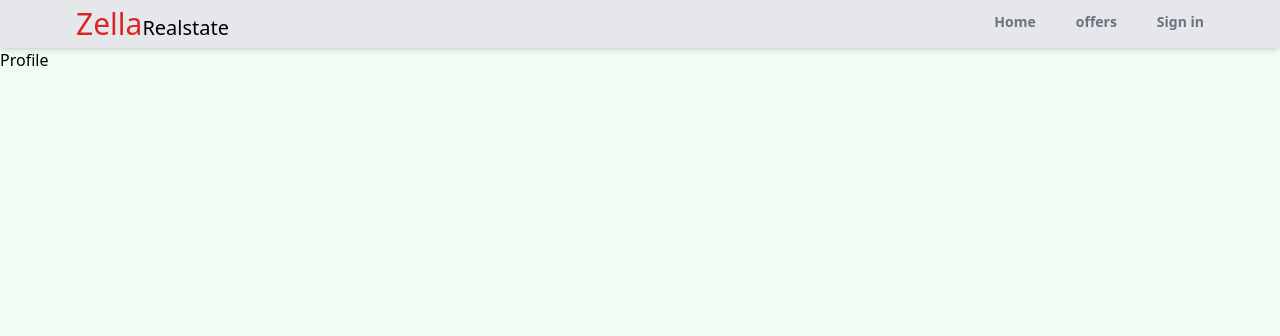
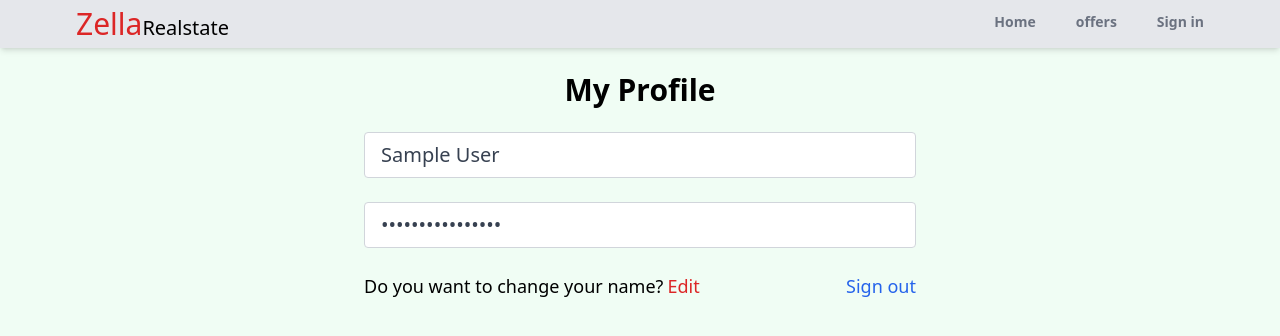
Before and after one commit to Rosakab/Zella-Real-State, a React (Create React App) app: page /profile in a window 1280 px wide. Shown: the top 336 px of the page. Built offline with nearby package versions, Linux system fonts and the light colour scheme; no server answers; sample sign-in values are in the browser's storage.

Commit message:
create private route and custome hook for protecting the profile page and add the logout functionality

```diff
--- a/src/App.js
+++ b/src/App.js
@@ -1,4 +1,3 @@
-
 import { BrowserRouter, Routes, Route } from "react-router-dom";
 import Home from "./Pages/Home";
 import ForgotPassword from "./Pages/ForgotPassword";
@@ -7,23 +6,26 @@
 import SignIn from "./Pages/SignIn";
 import SignUp from "./Pages/SignUp";
 import Header from "./components/Header";
-import {ToastContainer} from "react-toastify";
-import 'react-toastify/dist/ReactToastify.css';
-
-
+import { ToastContainer } from "react-toastify";
+import "react-toastify/dist/ReactToastify.css";
+import PrivateRoute from "./components/PrivateRoute";
 
 const App = () => {
   return (
     <div>
       <BrowserRouter>
-<Header/>
+        <Header />
         <Routes>
-  <Route  path="/"  element={<Home/>} />
-  <Route  path="/Profile"  element={<Profile/>} />
-  <Route  path="/Sign-in"  element={<SignIn/>} />
-  <Route  path="/Sign-up"  element={<SignUp/>} />
-  <Route  path="/Offers"  element={<Offers/>} />
-  <Route  path="/Forgot-password"  element={<ForgotPassword/>} />
+          <Route path="/" element={<Home />} />
+
+          <Route path="/profile" element={<PrivateRoute />}>
+            <Route path="/profile" element={<Profile />} />
+          </Route>
+
+          <Route path="/Sign-in" element={<SignIn />} />
+          <Route path="/Sign-up" element={<SignUp />} />
+          <Route path="/Offers" element={<Offers />} />
+          <Route path="/Forgot-password" element={<ForgotPassword />} />
         </Routes>
       </BrowserRouter>
 
@@ -39,17 +41,8 @@
         pauseOnHover
         theme="dark"
       />
-
-
-
-
-
-
-
     </div>
   );
 };
 
-
-
 export default App;
--- a/src/Pages/Profile.js
+++ b/src/Pages/Profile.js
@@ -1,9 +1,64 @@
-import React from 'react'
+import React, { useState } from "react";
+import { getAuth } from "firebase/auth";
+import { useNavigate } from "react-router-dom";
 
 const Profile = () => {
+  const auth = getAuth();
+  const navigate = useNavigate();
+
+  const [formData, setFormData] = useState({
+    name: auth.currentUser.displayName,
+    email: auth.currentUser.email,
+  });
+  const { name, email } = formData;
+
+  function onLogout() {
+    auth.signOut();
+    navigate("/");
+  }
+
   return (
-    <div>Profile</div>
-  )
-}
+    <>
+      <section className="max-w-6xl mx-auto flex flex-col items-center justify-center">
+        <h1 className="text-3xl text-center mt-6 font-bold">My Profile</h1>
+        <div className="w-full md:w-[50%] mt-6 px-3">
+          <form>
+            <input
+              type="text"
+              id="name"
+              placeholder=""
+              value={name}
+              disabled
+              className="mb-6 w-full px-4 py-2 text-xl text-gray-700 bg-white border border-gray-300 rounded "
+            ></input>
+            <input
+              type="password"
+              id="password"
+              placeholder=""
+              value={email}
+              disabled
+              className="mb-6 w-full px-4 py-2 text-xl text-gray-700 bg-white border border-gray-300 rounded "
+            ></input>
+            <div className="flex justify-between whitespace-nowrap text-sm md:text-lg mb-6">
+              <p className="flex items-center">
+                {" "}
+                Do you want to change your name?{" "}
+                <span className="text-red-600 hover:text-red-700 ml-1 cursor-pointer">
+                  Edit
+                </span>
+              </p>
+              <p
+                onClick={onLogout}
+                className="text-blue-600 hover:text-blue-800 cursor-pointer "
+              >
+                Sign out
+              </p>
+            </div>
+          </form>
+        </div>
+      </section>
+    </>
+  );
+};
 
 export default Profile;
--- /dev/null
+++ b/src/components/PrivateRoute.js
@@ -0,0 +1,10 @@
+import { Outlet, Navigate } from "react-router-dom";
+import { useAuthStatus } from "../hooks/useAuthStatus";
+// import Spinner from "./Spinner";
+export default function PrivateRoute() {
+  const { loggedIn, checkingStatus } = useAuthStatus();
+  if (checkingStatus) {
+    return <h1>loading</h1>;
+  }
+  return loggedIn ? <Outlet /> : <Navigate to="/sign-in" />;
+}
--- /dev/null
+++ b/src/hooks/useAuthStatus.js
@@ -0,0 +1,19 @@
+import { useEffect, useState } from "react";
+import { getAuth, onAuthStateChanged } from "firebase/auth";
+
+export function useAuthStatus() {
+  const [loggedIn, setLoggedIn] = useState(false);
+  const [checkingStatus, setCheckingStatus] = useState(true);
+
+  useEffect(() => {
+    const auth = getAuth();
+    console.log(auth);
+    onAuthStateChanged(auth, (user) => {
+      if (user) {
+        setLoggedIn(true);
+      }
+      setCheckingStatus(false);
+    });
+  }, []);
+  return { loggedIn, checkingStatus };
+}
```
Lines whose indentation alone changed are shown as unchanged.
